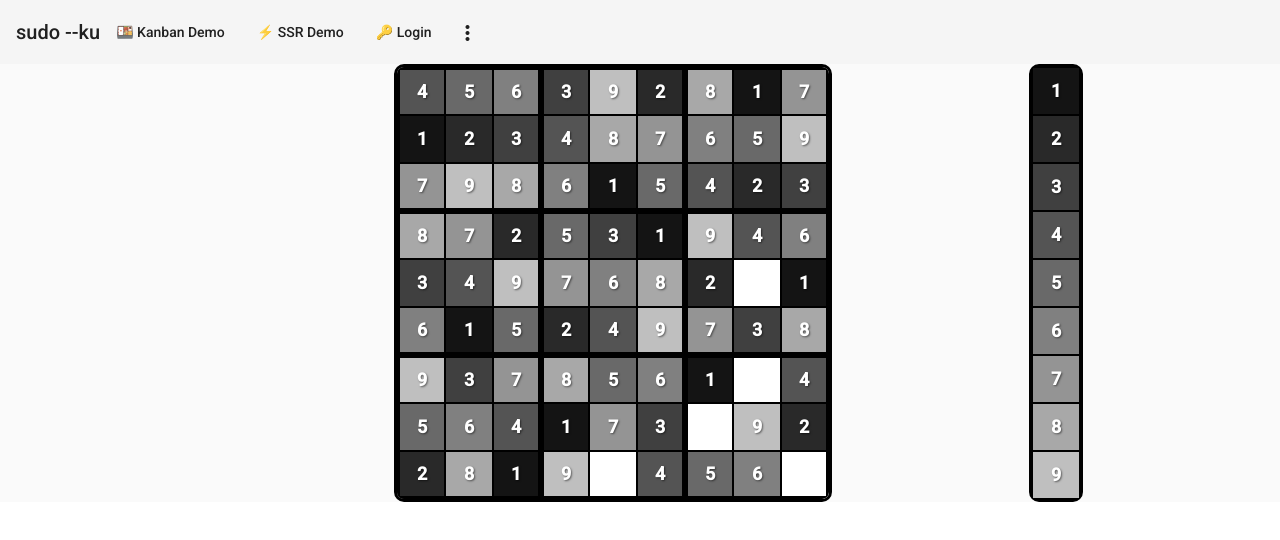
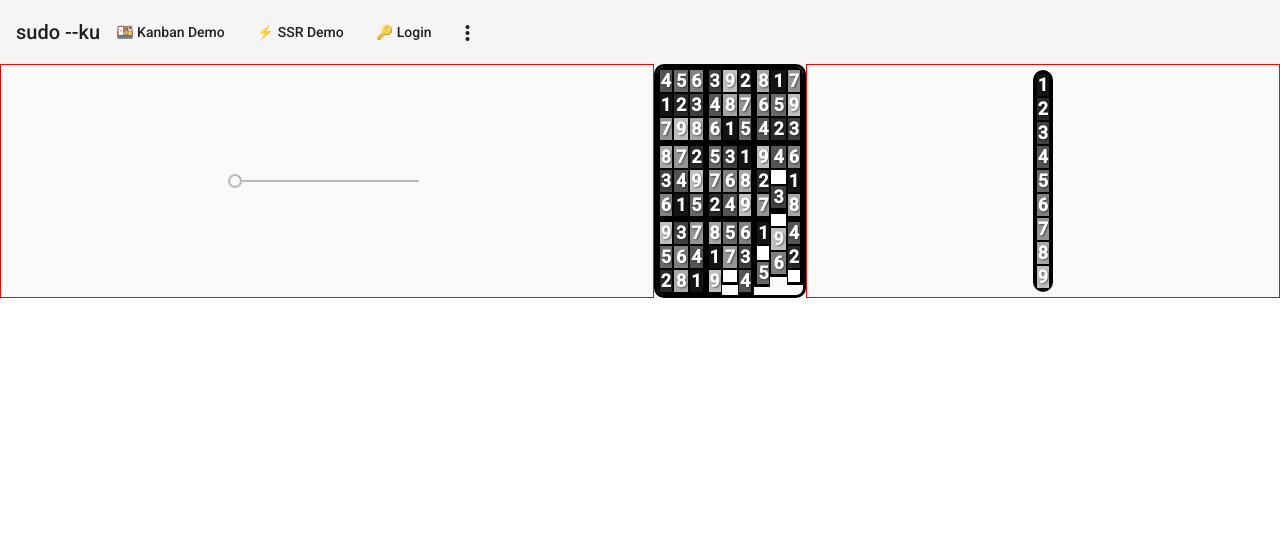
Before and after one commit to jmichalka/AngularGames, an Angular app in the folder AngularGames/: page / in a window 1280 px wide. Shown: the top 540 px of the page. Built offline with nearby package versions, Linux system fonts and the light colour scheme.

Commit message:
Adds ability to scale cell size of board.

```diff
--- a/AngularGames/src/app/app.component.html
+++ b/AngularGames/src/app/app.component.html
@@ -3,6 +3,7 @@
     <main class="main">
         <div class="toolbar-area">
             <!-- Put toolbars here -->
+            <mat-slider></mat-slider>
         </div>
         <app-board></app-board>
         <div class="toolbar-area">
--- a/AngularGames/src/app/app.component.scss
+++ b/AngularGames/src/app/app.component.scss
@@ -16,9 +16,13 @@
 }
 
 .toolbar-area {
-    // border: solid red 1px;
+    border: solid red 1px;
     display: flex;
     justify-content: center;
     align-items: center;
     flex-grow: 1;
 }
+
+mat-slider {
+    width: 200px;
+}
--- a/AngularGames/src/app/app.module.ts
+++ b/AngularGames/src/app/app.module.ts
@@ -8,6 +8,7 @@ import { BoardComponent } from './board/board.component';
 import { PaletteComponent } from './palette/palette.component';
 import { BrowserAnimationsModule } from '@angular/platform-browser/animations';
 import { SharedModule } from './shared/shared.module';
+import { MatSliderModule } from '@angular/material/slider';
 
 @NgModule({
   declarations: [
@@ -17,6 +18,7 @@ import { SharedModule } from './shared/shared.module';
     PaletteComponent
   ],
   imports: [
+    MatSliderModule,
     BrowserModule,
     AppRoutingModule,
     BrowserAnimationsModule,
--- a/AngularGames/src/app/board/board.component.html
+++ b/AngularGames/src/app/board/board.component.html
@@ -1,12 +1,11 @@
-
 <table class="board"
-    (contextmenu)="handleRightClick($event)"
->
+    (contextmenu)="handleRightClick($event)">
     <tr *ngFor="let col of values; let i = index">
         <app-cell
         *ngFor="let cell of values[i]; let j = index"
             [id]="{ x: i + 1, y: j + 1 }"
-            [initialValue]="values[i][j]">
+            [initialValue]="values[i][j]"
+            [cellSize]="50">
         </app-cell>
     </tr>
 </table>
--- a/AngularGames/src/app/board/board.component.ts
+++ b/AngularGames/src/app/board/board.component.ts
@@ -1,4 +1,5 @@
 import { Component, OnInit } from '@angular/core';
+import { MatSliderModule } from '@angular/material/slider';
 
 @Component({
   selector: 'app-board',
@@ -11,6 +12,7 @@ export class BoardComponent {
   height = 9;
   values;
   groupGridDim = 3;
+  value;
 
 // ---------- LIFECYCLE ----------
 
--- a/AngularGames/src/app/cell/cell.component.scss
+++ b/AngularGames/src/app/cell/cell.component.scss
@@ -12,6 +12,8 @@
     color: black;
     font-weight: bolder;
     font-size: x-large;
+    width: var(--cellSize);
+    height: var(--cellSize);
     box-sizing: border-box;
     border: 1px black solid;
     // transition: color 0.5s;
--- a/AngularGames/src/app/cell/cell.component.ts
+++ b/AngularGames/src/app/cell/cell.component.ts
@@ -10,6 +10,7 @@ export class CellComponent implements OnInit {
   // Math = Math;
 
   @Input() id;
+  @Input() cellSize;
 
   @Input() initialValue:string;
   displayValue:String = "";
```
